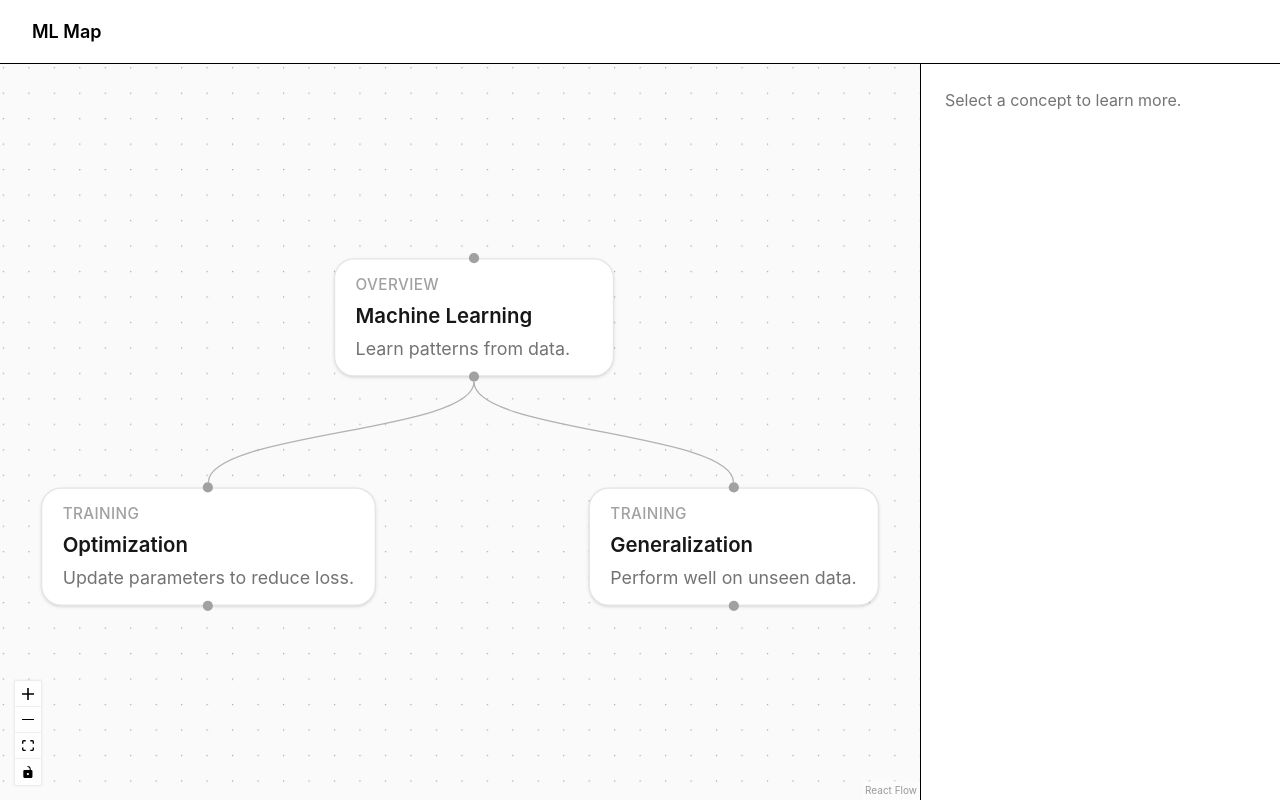
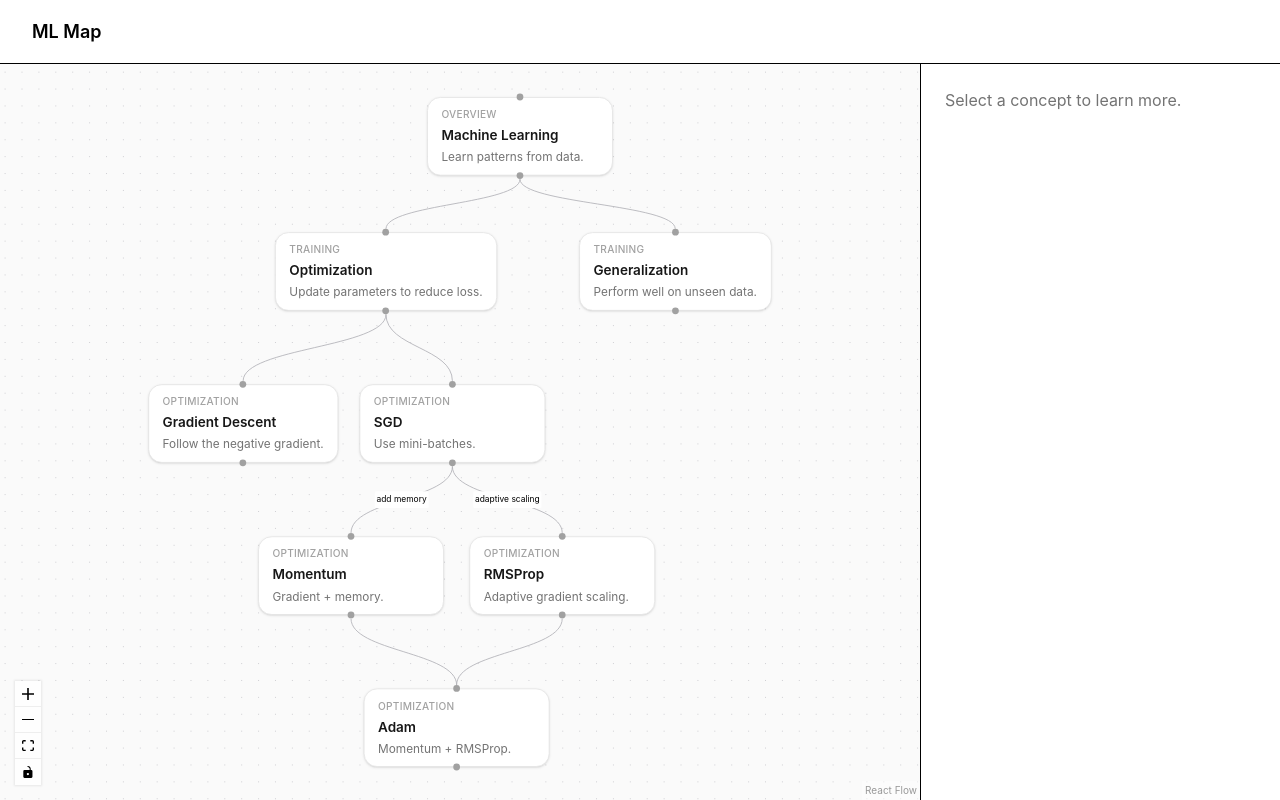
Before and after one commit to Fantiflex/interactive-ml-map, a React (Vite) app: page / in a window 1280 px wide. Built offline with nearby package versions, Linux system fonts and the light colour scheme.

Commit message:
Add optimization concept hierarchy

```diff
--- a/src/components/KnowledgeMap.tsx
+++ b/src/components/KnowledgeMap.tsx
@@ -25,31 +25,88 @@ const nodes: ConceptNodeType[] = [
   {
     id: "ml",
     type: "concept",
-    position: { x: 330, y: 40 },
+    position: { x: 430, y: 20 },
     data: {
       title: "Machine Learning",
       category: "Overview",
       short: "Learn patterns from data.",
     },
   },
+
   {
     id: "optimization",
     type: "concept",
-    position: { x: 100, y: 220 },
+    position: { x: 250, y: 180 },
     data: {
       title: "Optimization",
       category: "Training",
       short: "Update parameters to reduce loss.",
     },
   },
+
   {
     id: "generalization",
     type: "concept",
-    position: { x: 530, y: 220 },
+    position: { x: 610, y: 180 },
     data: {
       title: "Generalization",
       category: "Training",
       short: "Perform well on unseen data.",
+    },
+  },
+
+  {
+    id: "gd",
+    type: "concept",
+    position: { x: 100, y: 360 },
+    data: {
+      title: "Gradient Descent",
+      category: "Optimization",
+      short: "Follow the negative gradient.",
+    },
+  },
+
+  {
+    id: "sgd",
+    type: "concept",
+    position: { x: 350, y: 360 },
+    data: {
+      title: "SGD",
+      category: "Optimization",
+      short: "Use mini-batches.",
+    },
+  },
+
+  {
+    id: "momentum",
+    type: "concept",
+    position: { x: 230, y: 540 },
+    data: {
+      title: "Momentum",
+      category: "Optimization",
+      short: "Gradient + memory.",
+    },
+  },
+
+  {
+    id: "rmsprop",
+    type: "concept",
+    position: { x: 480, y: 540 },
+    data: {
+      title: "RMSProp",
+      category: "Optimization",
+      short: "Adaptive gradient scaling.",
+    },
+  },
+
+  {
+    id: "adam",
+    type: "concept",
+    position: { x: 355, y: 720 },
+    data: {
+      title: "Adam",
+      category: "Optimization",
+      short: "Momentum + RMSProp.",
     },
   },
 ];
@@ -60,10 +117,49 @@ const edges: Edge[] = [
     source: "ml",
     target: "optimization",
   },
+
   {
     id: "ml-gen",
     source: "ml",
     target: "generalization",
+  },
+
+  {
+    id: "opt-gd",
+    source: "optimization",
+    target: "gd",
+  },
+
+  {
+    id: "opt-sgd",
+    source: "optimization",
+    target: "sgd",
+  },
+
+  {
+    id: "sgd-momentum",
+    source: "sgd",
+    target: "momentum",
+    label: "add memory",
+  },
+
+  {
+    id: "sgd-rmsprop",
+    source: "sgd",
+    target: "rmsprop",
+    label: "adaptive scaling",
+  },
+
+  {
+    id: "momentum-adam",
+    source: "momentum",
+    target: "adam",
+  },
+
+  {
+    id: "rmsprop-adam",
+    source: "rmsprop",
+    target: "adam",
   },
 ];
 
--- a/src/data/concepts.ts
+++ b/src/data/concepts.ts
@@ -29,4 +29,44 @@ export const concepts: Record<string, Concept> = {
     intuition:
       "A model should not only fit the training set, but also work well on new examples.",
   },
+
+  gd: {
+    title: "Gradient Descent",
+    category: "Optimization",
+    short: "Move parameters in the opposite direction of the gradient.",
+    intuition:
+      "Gradient descent uses the full dataset to compute a direction that reduces the loss.",
+  },
+
+  sgd: {
+    title: "SGD",
+    category: "Optimization",
+    short: "Estimate the gradient using a mini-batch.",
+    intuition:
+      "Instead of computing the gradient over the full dataset, SGD uses a smaller random batch, making updates cheaper but noisier.",
+  },
+
+  momentum: {
+    title: "Momentum",
+    category: "Optimization",
+    short: "Gradient descent with inertia.",
+    intuition:
+      "Momentum keeps memory of previous update directions, which can reduce oscillation and accelerate movement in consistent directions.",
+  },
+
+  rmsprop: {
+    title: "RMSProp",
+    category: "Optimization",
+    short: "Adapt the step size using recent squared gradients.",
+    intuition:
+      "RMSProp rescales updates coordinate-wise using a moving average of squared gradients.",
+  },
+
+  adam: {
+    title: "Adam",
+    category: "Optimization",
+    short: "Combine momentum and adaptive scaling.",
+    intuition:
+      "Adam combines a moving average of gradients with a moving average of squared gradients.",
+  },
 };
```
